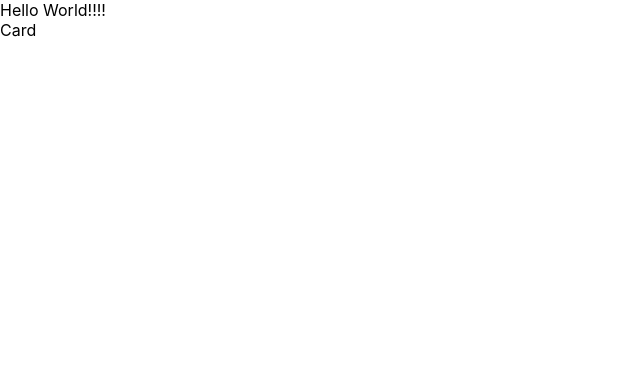
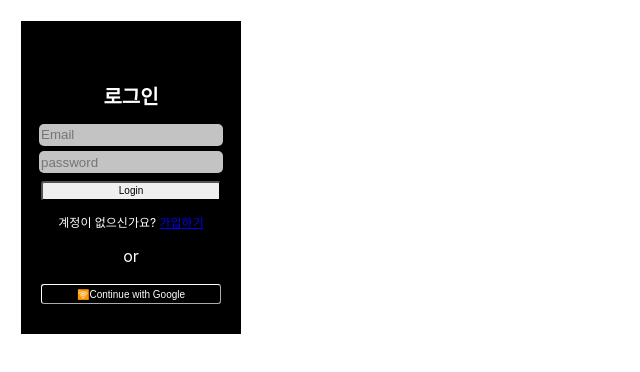
Before and after one commit to hyunjae0621/learn-react, a React (Create React App) app: page / in a window 1280 px wide. Shown: the top 372 px of the page, without its empty margins (0-640 px from the left). Built offline with nearby package versions, Linux system fonts and the light colour scheme.

Commit message:
과제완료

```diff
--- a/src/App.js
+++ b/src/App.js
@@ -1,11 +1,15 @@
-import Card from "./components/Card";
+//import Card from "./components/Card";
+import Login from "./pages/Login";
+import React from 'react'
 
 function App() {
   //logic
-    console.log("App.js")
+    // console.log("App.js")
 
   // const name = '장현재';
   // const age = 35;
+
+
 
   // const greetingMessage = `안녕하세요. ${name}님! 나이가 ${age}세 시군요.
   // 환영합니다!`
@@ -16,16 +20,16 @@ function App() {
 // 단축 평가 논리 계산법
 
 
-  const user = {
-    isLoggedIn: true,
-    role: 'admin', // 'guest' 'user'
-  };
+  // const user = {
+  //   isLoggedIn: true,
+  //   role: 'admin', // 'guest' 'user'
+  // };
 
-    if (user.isLoggedIn && user.role === 'admin') {
-      console.log("관리자 페이지에 접근이 가능합니다.");
-    } else {
-      console.log("관리자 페이지에 접근이 불가능합니다!");
-    }
+  //   if (user.isLoggedIn && user.role === 'admin') {
+  //     console.log("관리자 페이지에 접근이 가능합니다.");
+  //   } else {
+  //     console.log("관리자 페이지에 접근이 불가능합니다!");
+  //   }
 
 
 
@@ -36,25 +40,31 @@ function App() {
 
 // }
 
-const user2 = {
-  id : "guswo57",
-  password : 'password',
-  isLoggedIn : false
-};
+// const user2 = {
+//   id : "guswo57",
+//   password : 'password',
+//   isLoggedIn : false
+// };
 
-if (user2.id==="guswo57" && user2.password==='password') {
-  // 1차 조건 판별
-  user2.isLoggedIn = true;
+// if (user2.id==="guswo57" && user2.password==='password') {
+//   // 1차 조건 판별
+//   user2.isLoggedIn = true;
 
-}
+// }
 
 
   // view
   return <>
-          <div>Hello World!!!!</div>
 
-          <Card /> </>
+        <div className="App">
+          <Login />
+          </div>
+          </>
+
 };
+
+//    <Card /> 가 컴포넌트를 호출하는 문법임.
+
 
 export default App;
 
--- a/src/components/Card.jsx
+++ b/src/components/Card.jsx
@@ -3,8 +3,22 @@
 import React from 'react'
 
 const Card = () => {
+  // logic
+
+const myname = "장현재";
+
+  // view
   return (
-    <div>Card</div>
+    <div className="card">
+      <h5 className="card-title">
+        {myname} 입니다.
+      </h5>
+    <p className='card-description'>카드 제목을 기반으로 하여 카드 내용의 대부분을 구성할 수 있는 간단한 텍스트 입니다</p>
+
+    <button type='button' className='card-button'>Go Somewhere</button>
+
+
+    </div>
   )
 }
 
--- /dev/null
+++ b/src/components/InputField.jsx
@@ -0,0 +1,10 @@
+import React from 'react'
+
+const InputField = () => {
+  return (
+
+    <input type='text' placeholder='Email' className='InputField'/>
+  );
+}
+
+export default InputField
--- /dev/null
+++ b/src/components/LoginButton.jsx
@@ -0,0 +1,9 @@
+import React from 'react'
+
+const LoginButton = () => {
+  return (
+    <button type='button' className='Loginbutton'>Login</button>
+  )
+}
+
+export default LoginButton
--- /dev/null
+++ b/src/components/PassWord.jsx
@@ -0,0 +1,12 @@
+import React from 'react'
+
+const PassWord = () => {
+  return (
+
+
+
+    <input type='password' placeholder='password' className='password'/>
+  )
+}
+
+export default PassWord
--- /dev/null
+++ b/src/components/SocialButton.jsx
@@ -0,0 +1,9 @@
+import React from 'react'
+
+const SocialButton = () => {
+  return (
+    <button type='button' className="SocialButton"> 🛜Continue with Google</button>
+  )
+}
+
+export default SocialButton
--- a/src/index.css
+++ b/src/index.css
@@ -11,3 +11,107 @@ code {
   font-family: source-code-pro, Menlo, Monaco, Consolas, 'Courier New',
     monospace;
 }
+
+#root {
+
+  display: flex;
+  flex-wrap: wrap;
+}
+
+.card {
+  max-width: 230px;
+  border: 1px solid;
+  padding: 16px;
+  border-radius: 10px;
+  margin: 20px;
+}
+
+.card-title {
+  font-size: 24px;
+  font-style: italic;
+
+}
+
+.card-description{
+
+  font-size: 14px;
+}
+
+.card-button {
+  background-color: black;
+  color: white;
+  font-weight: 800;
+  border-radius: 10px;
+  border-color: gray ;
+  border-width: 10px;
+  margin-top: 20px;
+  padding: 10px;
+}
+
+.login-title {
+
+  font-size: 20px;
+  margin-top: 50px;
+}
+
+
+.login-box {
+
+  max-width: 200px;
+
+  border: 1px solid;
+
+  margin: 20px;
+  padding: 10px;
+  justify-content: center;
+  text-align: center;
+  background-color: black;
+  color: white;
+
+
+}
+
+.InputField {
+  width: 180px;
+  height: 20px;
+  background-color: rgb(195, 195, 195);
+  border-radius: 5px;
+  border-width: 0;
+  margin-bottom: 5px;
+}
+
+.password {
+  width: 180px;
+  height: 20px;
+  background-color: rgb(195, 195, 195);
+  border-radius: 5px;
+  border-width: 0;
+  margin-bottom: 5px;
+
+}
+
+.Loginbutton {
+  font-size: 10px;
+  width: 180px;
+  height: 20px;
+  border-radius: 3px;
+  border-color: none;
+}
+
+.no-id {
+
+  font-size: 12px;
+}
+
+.SocialButton {
+
+background-color: black;
+color: white;
+  font-size: 10px;
+  width: 180px;
+  height: 20px;
+  border-radius: 3px;
+  border-color: white;
+  border-width: 1px;
+  margin-bottom: 20px;
+}
--- /dev/null
+++ b/src/pages/Login.jsx
@@ -0,0 +1,30 @@
+import React from 'react';
+
+
+import LoginButton from '../components/LoginButton';
+import PassWord from '../components/PassWord';
+import SocialButton from '../components/SocialButton';
+import InputField from '../components/InputField';
+
+
+
+
+
+const Login = () => {
+  return (
+
+
+    <div className='login-box'>
+      <h1 className='login-title'>로그인</h1>
+      <InputField />
+      <PassWord />
+      <LoginButton />
+      <p className='no-id'>계정이 없으신가요? <a href='#'>가입하기</a> </p>
+      <p>or</p>
+      <SocialButton />
+
+    </div>
+  )
+};
+
+export default Login
```
